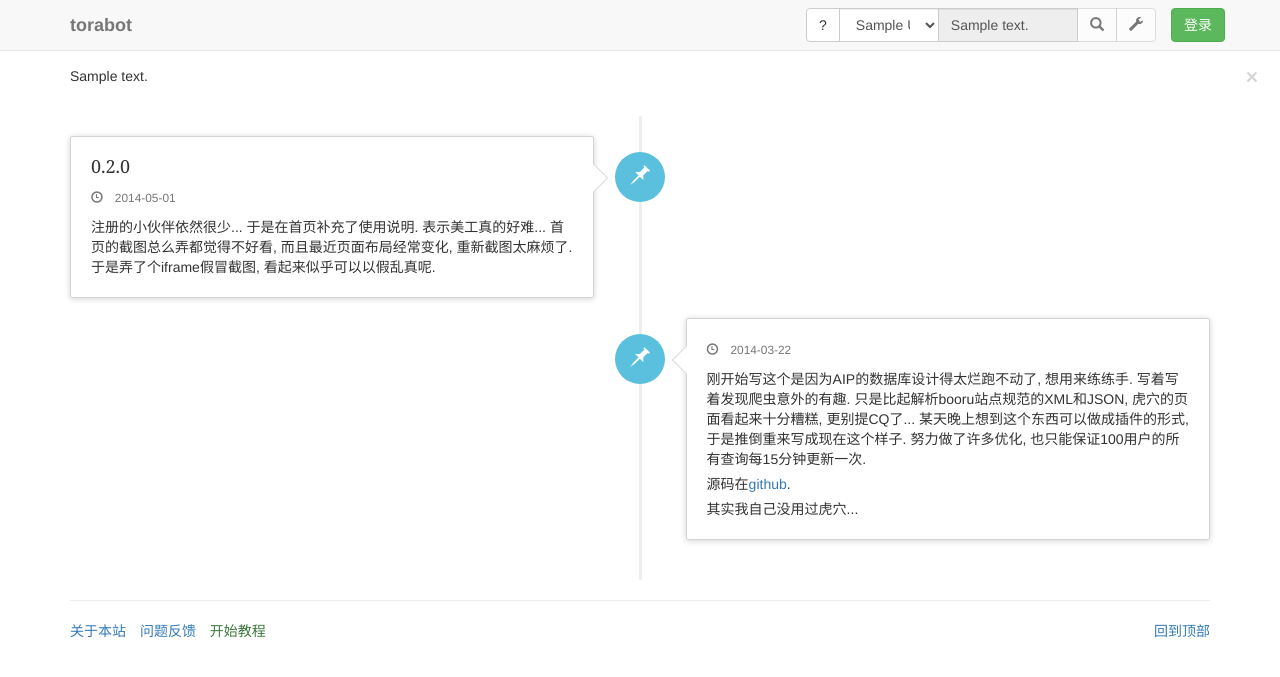
After one commit to Answeror/torabot, a Python web app: template torabot/frontend/main/templates/timeline.html in a window 1280 px wide. The commit adds this page. Shown: the top 677 px of the page. Run offline with Jinja, Linux system fonts and the light colour scheme; the template is opened without the code that fills it: most values are stand-ins (such as "Sample title", 1, 10 or a date in 2020); some libraries are stand-ins or nearby versions.

Commit message:
use yue.css for font; better link style

```diff
--- a/torabot/frontend/main/static/style.css
+++ b/torabot/frontend/main/static/style.css
@@ -113,3 +113,26 @@ span.w {
 .intro-tooltip {
     min-width: 250px; !important
 }
+
+.not-important {
+    opacity: 0.2;
+    transition: opacity 0.5s ease-in;
+}
+.not-important:hover {
+    opacity: 1.0;
+}
+
+.torabot ::-moz-selection {
+    text-shadow: none;
+    background: rgba(65,131,196,0.4);
+}
+.torabot ::selection {
+    text-shadow: none;
+    background: rgba(65,131,196,0.4);
+}
+.torabot a {
+    transition: all 0.4s;
+}
+.torabot a:hover {
+    text-shadow: 0 0 4px rgba(171, 227, 255, 0.43);
+}
--- /dev/null
+++ b/torabot/frontend/main/static/yue.css
@@ -0,0 +1,24 @@
+/**
+ * yue.css
+ *
+ * yue.css is designed for readable content.
+ *
+ * Copyright (c) 2013 - 2014 by Hsiaoming Yang.
+ */
+
+
+
+.yue {
+  font-family: "Georgia", "Xin Gothic", "Hiragino Sans GB", "Droid Sans Fallback", "Microsoft YaHei", sans-serif;
+}
+.windows .yue {
+  font-family: "Georgia", "SimSun", sans-serif;
+}
+.yue h1,
+.yue h2,
+.yue h3,
+.yue h4,
+.yue h5,
+.yue h6 {
+  font-family: "Georgia", "Xin Gothic", "Hiragino Sans GB", "Droid Sans Fallback", "Microsoft YaHei", "SimSun", sans-serif;
+}
--- a/torabot/frontend/main/templates/base.html
+++ b/torabot/frontend/main/templates/base.html
@@ -11,10 +11,11 @@
         {{ macros.pnotify_css() }}
         {% if intro %}{{ macros.intro_css() }}{% endif %}
         <link rel='stylesheet' href='{{ url_for("main.static", filename="style.css") }}'>
+        <link rel='stylesheet' href='{{ url_for("main.static", filename="yue.css") }}'>
         {{ macros.jquery_js() }}
         {% endblock %}
     </head>
-    <body {% if snapshot %}class=snapshot{% endif %}>
+    <body {% if snapshot %}class=snapshot{% endif %} class='yue torabot'>
         {% block body %}{% endblock %}
     </body>
     <foot>
--- /dev/null
+++ b/torabot/frontend/main/templates/timeline.html
@@ -0,0 +1,34 @@
+{% extends "layout.html" %}
+{% block content %}
+<ul class="timeline">
+    <li>
+        <div class="timeline-badge info"><i class="glyphicon glyphicon-pushpin"></i></div>
+        <div class="timeline-panel">
+            <h4 class="timeline-title">0.2.0</h4>
+            <div class="timeline-heading">
+                <p><small class="text-muted"><i class="glyphicon glyphicon-time"></i><span class='w w-1em'></span>2014-05-01</small></p>
+            </div>
+            <div class="timeline-body">
+                <p>注册的小伙伴依然很少... 于是在首页补充了使用说明. 表示美工真的好难... 首页的截图总么弄都觉得不好看, 而且最近页面布局经常变化, 重新截图太麻烦了. 于是弄了个iframe假冒截图, 看起来似乎可以以假乱真呢.
+            </div>
+        </div>
+    </li>
+    <li class=timeline-inverted>
+        <div class="timeline-badge info"><i class="glyphicon glyphicon-pushpin"></i></div>
+        <div class="timeline-panel">
+            <div class="timeline-heading">
+                <p><small class="text-muted"><i class="glyphicon glyphicon-time"></i><span class='w w-1em'></span>2014-03-22</small></p>
+            </div>
+            <div class="timeline-body">
+                <p>刚开始写这个是因为AIP的数据库设计得太烂跑不动了, 想用来练练手. 写着写着发现爬虫意外的有趣. 只是比起解析booru站点规范的XML和JSON, 虎穴的页面看起来十分糟糕, 更别提CQ了... 某天晚上想到这个东西可以做成插件的形式, 于是推倒重来写成现在这个样子. 努力做了许多优化, 也只能保证100用户的所有查询每15分钟更新一次.</p>
+                <p>源码在<a href='https://github.com/Answeror/torabot'>github</a>.</p>
+                <p>其实我自己没用过虎穴...</p>
+            </div>
+        </div>
+    </li>
+</ul>
+{% endblock %}
+{% block head %}
+{{ super() }}
+<link rel=stylesheet href='{{ url_for("main.static", filename="timeline.css") }}'>
+{% endblock %}
```
Also changed, not shown: torabot/frontend/main/templates/about.html (+11 -32 lines).
